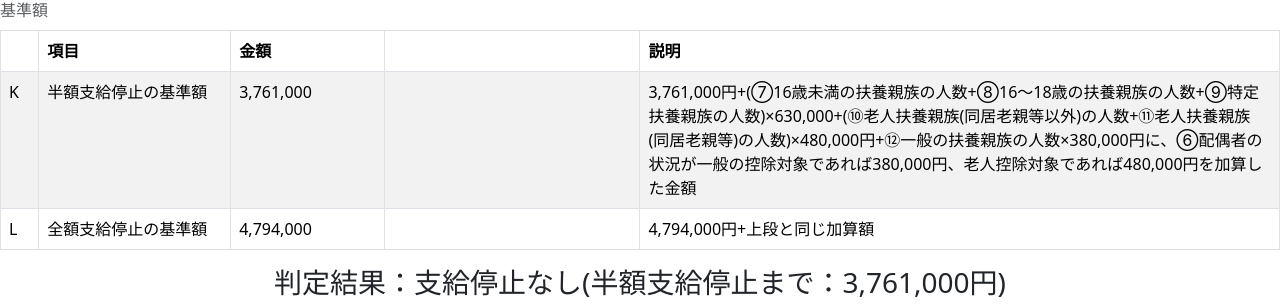
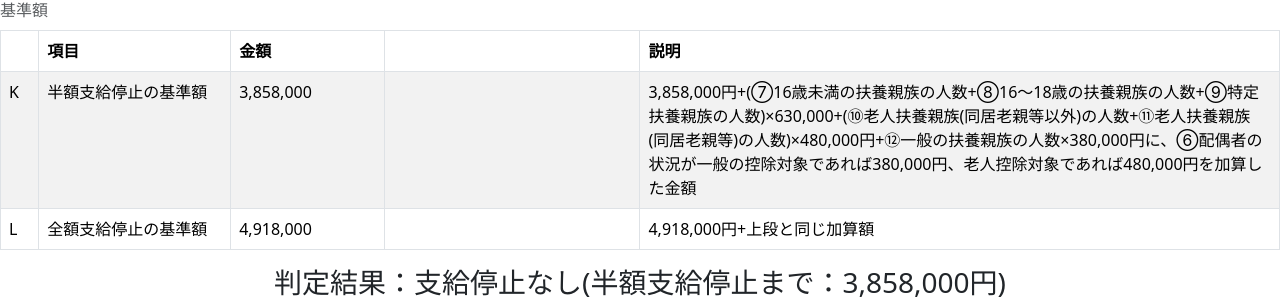
Before and after one commit to actlaboratory/SSS, a React (Vite) app: page / in a window 1280 px wide. Shown: the part 2909-3214 px from the top of the page. Built offline with nearby package versions, Linux system fonts and the light colour scheme.

Commit message:
2026年10月(12月振込)分からの所得制限引上げに対応

```diff
--- a/src/App.tsx
+++ b/src/App.tsx
@@ -641,16 +641,16 @@ const App: React.FC = () => {
                 <tr>
                     <td>K</td>
                     <td>半額支給停止の基準額</td>
-                    <td>{(3761000 + kasan).toLocaleString()}</td>
+                    <td>{(3858000 + kasan).toLocaleString()}</td>
                     <td></td>
-                    <td>3,761,000円+(⑦16歳未満の扶養親族の人数+⑧16～18歳の扶養親族の人数+⑨特定扶養親族の人数)×630,000+(⑩老人扶養親族(同居老親等以外)の人数+⑪老人扶養親族(同居老親等)の人数)×480,000円+⑫一般の扶養親族の人数×380,000円に、⑥配偶者の状況が一般の控除対象であれば380,000円、老人控除対象であれば480,000円を加算した金額</td>
+                    <td>3,858,000円+(⑦16歳未満の扶養親族の人数+⑧16～18歳の扶養親族の人数+⑨特定扶養親族の人数)×630,000+(⑩老人扶養親族(同居老親等以外)の人数+⑪老人扶養親族(同居老親等)の人数)×480,000円+⑫一般の扶養親族の人数×380,000円に、⑥配偶者の状況が一般の控除対象であれば380,000円、老人控除対象であれば480,000円を加算した金額</td>
                 </tr>
                 <tr>
                     <td>L</td>
                     <td>全額支給停止の基準額</td>
-                    <td>{(4794000 + kasan).toLocaleString()}</td>
+                    <td>{(4918000 + kasan).toLocaleString()}</td>
                     <td></td>
-                    <td>4,794,000円+上段と同じ加算額</td>
+                    <td>4,918,000円+上段と同じ加算額</td>
                 </tr>
                 </tbody>
             </Table>
@@ -658,12 +658,12 @@ const App: React.FC = () => {
             <div >
                 {/* @ts-ignore */}
                 <p align={"center"} className={"h3 md-3"}>判定結果：{
-                    (shotoku - koujo) > (4794000 + kasan)
-                        ? "全額支給停止(超過額：" + ((shotoku - koujo) - (4794000 + kasan)).toLocaleString() + "円"
+                    (shotoku - koujo) > (4918000 + kasan)
+                        ? "全額支給停止(超過額：" + ((shotoku - koujo) - (4918000 + kasan)).toLocaleString() + "円"
                         : (
-                            (shotoku - koujo) > (3761000 + kasan)
-                                ? "半額支給停止(超過額：" + ((shotoku - koujo) - (3761000 + kasan)).toLocaleString() + "円、全額支給停止まで:" + ((4794000 + kasan) - (shotoku - koujo)).toLocaleString() + "円)"
-                                : "支給停止なし(半額支給停止まで：" + ((3761000 + kasan) - (shotoku - koujo)).toLocaleString() + "円)"
+                            (shotoku - koujo) > (3858000 + kasan)
+                                ? "半額支給停止(超過額：" + ((shotoku - koujo) - (3858000 + kasan)).toLocaleString() + "円、全額支給停止まで:" + ((4918000 + kasan) - (shotoku - koujo)).toLocaleString() + "円)"
+                                : "支給停止なし(半額支給停止まで：" + ((3858000 + kasan) - (shotoku - koujo)).toLocaleString() + "円)"
                         )
                 }
                 </p>
```
